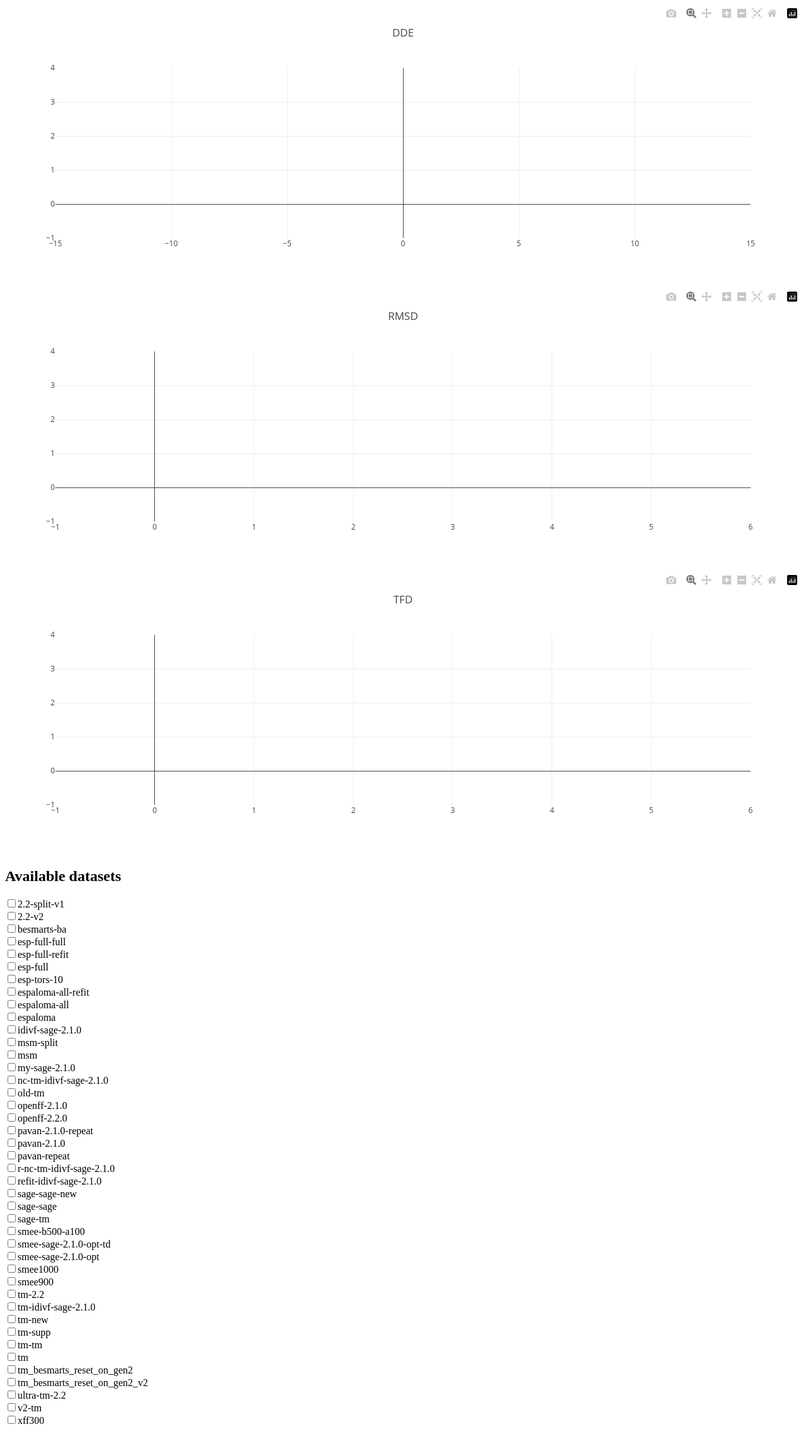
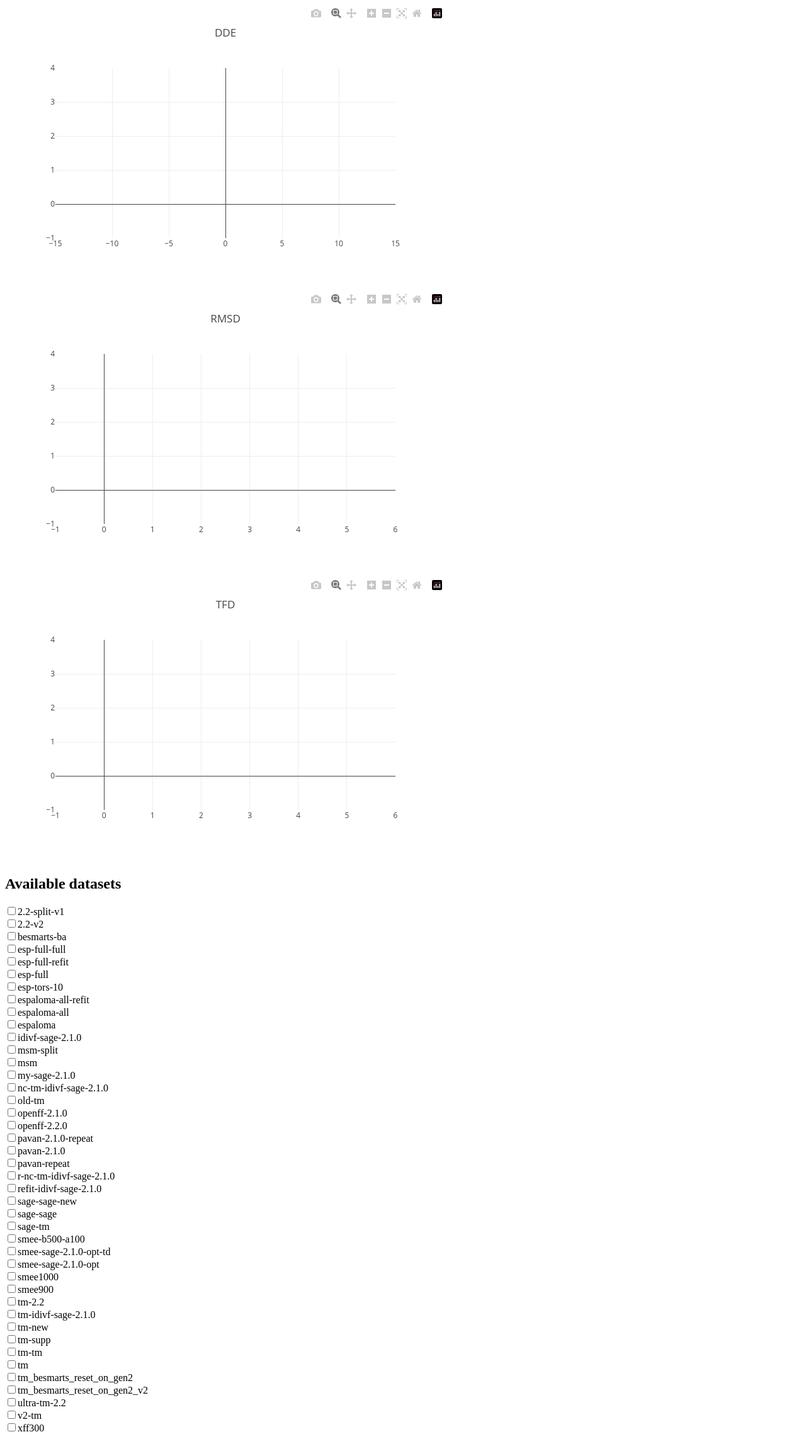
Before and after one commit to ntBre/benchmarking, a Jekyll site: the page built from index.html, in a window 1280 px wide. Shown: the whole page at 63% size. Built offline with Jekyll 4.4.1, drawn with Linux system fonts in a browser that asks for light colours; nearby versions of some CDN libraries; library files that are not in the unit come from our copies.

Commit message:
format plots more neatly

```diff
--- a/index.html
+++ b/index.html
@@ -3,9 +3,18 @@
 ---
 {% assign static_files = site.static_files | where: "isdir", true %}
 
-<div id="dde"></div>
-<div id="rmsd"></div>
-<div id="tfd"></div>
+<style>
+  .plot {
+	  max-width: 50%;
+	  display: inline-block;
+  }
+</style>
+
+<div id="plot-area">
+  <div class="plot" id="dde"></div>
+  <div class="plot" id="rmsd"></div>
+  <div class="plot" id="tfd"></div>
+</div>
 
 <h2>Available datasets</h2>
 <div id="app"></div>
```
